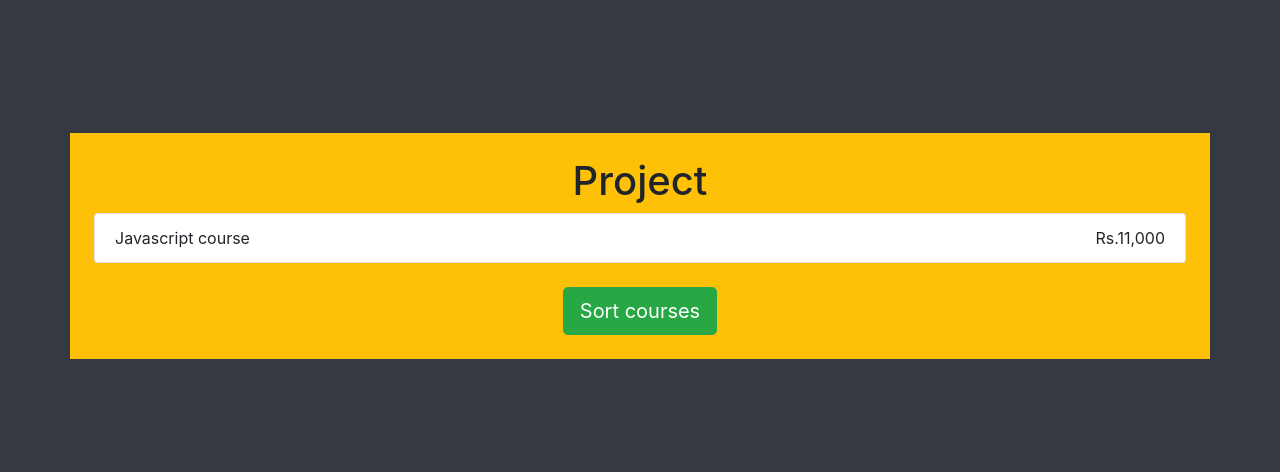
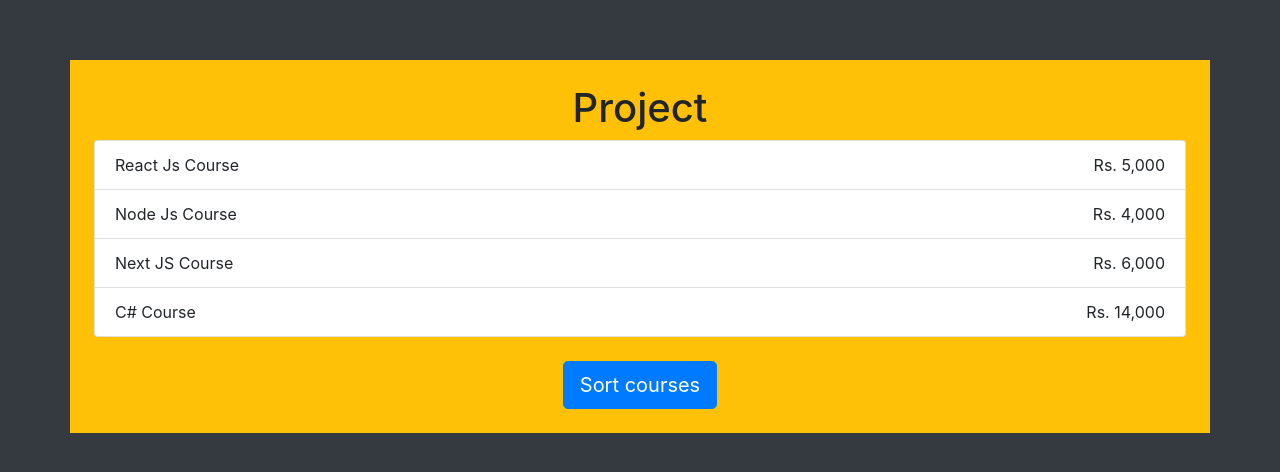
Before and after one commit to Bot-Bibek/Learn-Javascript, a plain HTML site: page Advance/Project/index.html in a window 1280 px wide. Shown: the part 154-626 px from the top of the page. Drawn offline with nearby package versions, Linux system fonts and the light colour scheme.

Commit message:
Project backend added

```diff
--- a/Advance/Project/index.html
+++ b/Advance/Project/index.html
@@ -14,13 +14,13 @@
     <div class="container bg-warning p-4">
       <h1 class="text-center">Project</h1>
       <ul class="list-group">
-        <li class="list-group-item">
+        <!-- <li class="list-group-item">
           Javascript course<span class="float-right">Rs.11,000</span>
-        </li>
+        </li> -->
       </ul>
       <button
         type="button"
-        class="btn btn-success btn-lg mt-4 mx-auto d-block sort-btn"
+        class="btn btn-primary btn-lg mt-4 mx-auto d-block sort-btn"
       >
         Sort courses
       </button>
--- a/Advance/Project/script.js
+++ b/Advance/Project/script.js
@@ -0,0 +1,50 @@
+const courses = [
+  {
+    name: "React Js Course",
+    price: "5,000",
+  },
+  {
+    name: "Node Js Course",
+    price: "4,000",
+  },
+  {
+    name: "Next JS Course",
+    price: "6,000",
+  },
+  {
+    name: "C# Course",
+    price: "14,000",
+  },
+];
+
+function generateList() {
+  const ul = document.querySelector(".list-group");
+  ul.innerHTML = "";
+  courses.forEach((courses) => {
+    const li = document.createElement("li");
+    li.classList.add("list-group-item");
+
+    const name = document.createTextNode(courses.name);
+    li.appendChild(name);
+
+    const span = document.createElement("span");
+    span.classList.add("float-right");
+
+    const price = document.createTextNode("Rs. " + courses.price);
+    span.appendChild(price);
+
+    li.appendChild(span);
+    ul.appendChild(li);
+  });
+}
+
+// generateList();
+
+window.addEventListener("load", generateList);
+
+const button = document.querySelector(".sort-btn");
+
+button.addEventListener("click", () => {
+  courses.sort((a, b) => a.price - b.price);
+  generateList();
+});
```
